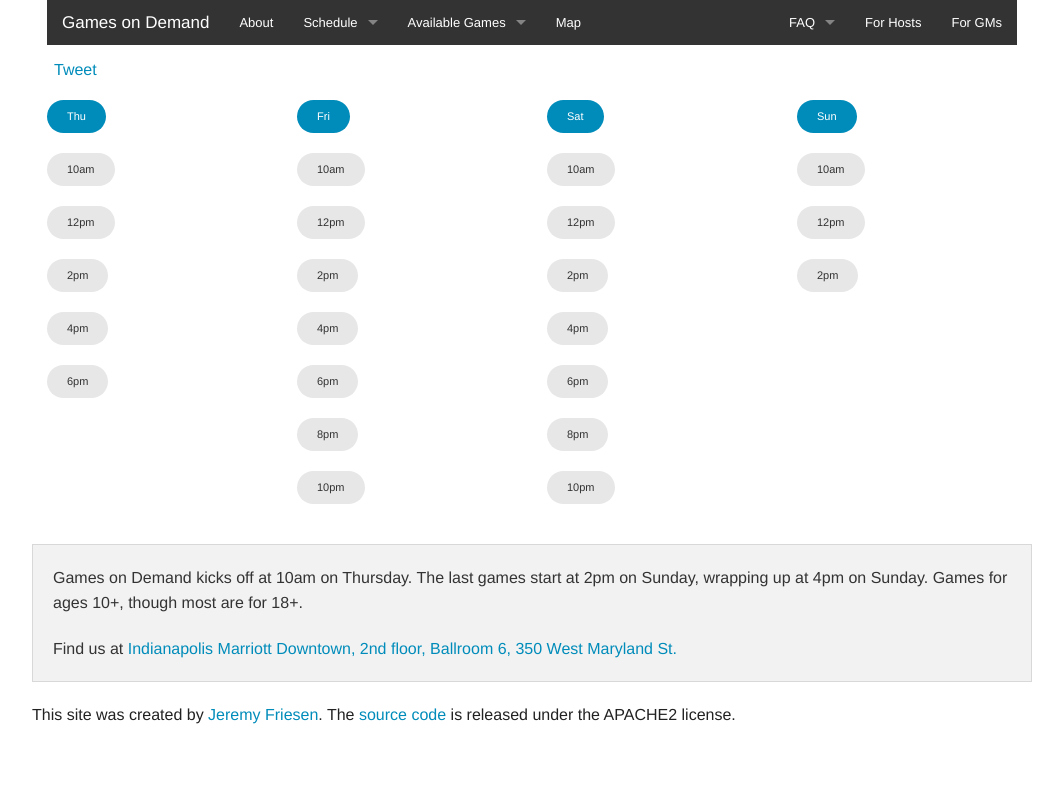
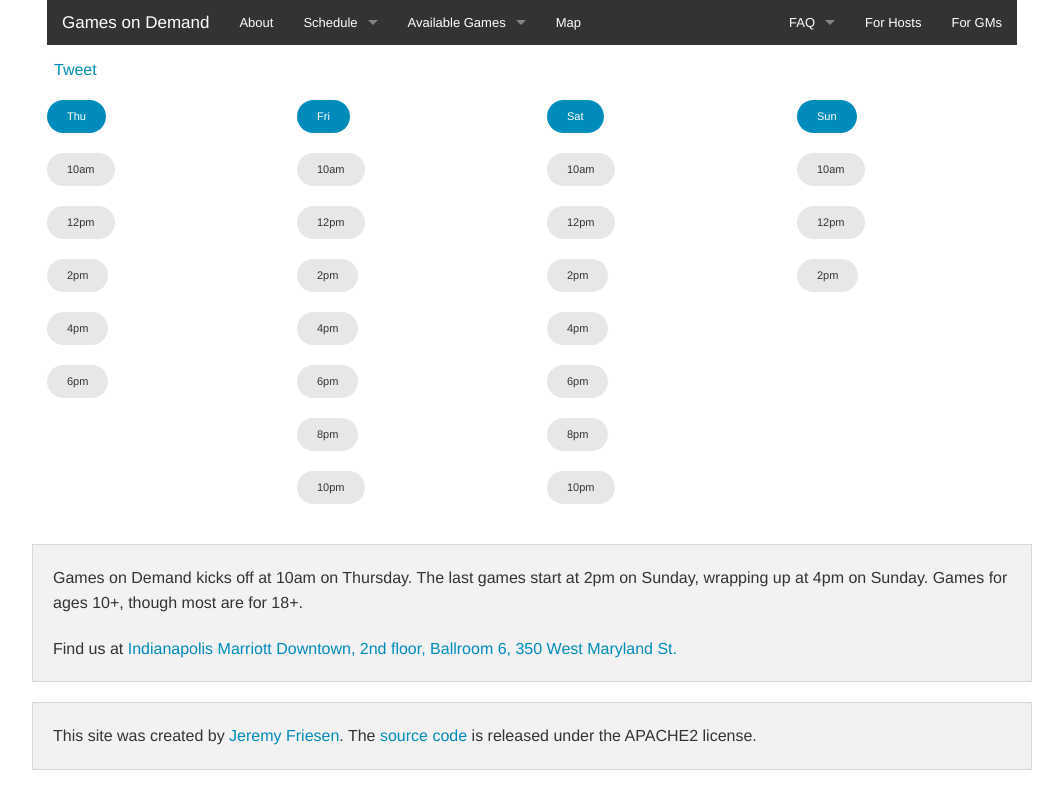
Before and after one commit to gamesondemand/gamesondemand.github.io, a Jekyll site: the page built from index.html, in a window 1280 px wide. Shown: the top 809 px of the page, without its empty margins (108-1171 px from the left). Built offline with Jekyll 4.4.1, drawn with Linux system fonts in a browser that asks for light colours; Markdown is read by kramdown in place of the engine named in the settings; comment, search, counter and statistics services are not loaded.

Commit message:
Improving rendering on smart phone

```diff
--- a/_layouts/default.html
+++ b/_layouts/default.html
@@ -74,8 +74,10 @@
 
     </div>
 
-    <div class="row ownership licensing">
-      <p>This site was created by <a itemprop="author" href="http://plus.google.com/+JeremyFriesen?rel=author">Jeremy Friesen</a>. The <a itemprop="relatedLink" href="http://github.com/gamesondemand/gamesondemand.github.io">source code</a> is released under the APACHE2 license.</p>
+    <div class="row">
+      <footer class="footer large-12 columns panel">
+        <p>This site was created by <a itemprop="author" href="http://plus.google.com/+JeremyFriesen?rel=author">Jeremy Friesen</a>. The <a itemprop="relatedLink" href="http://github.com/gamesondemand/gamesondemand.github.io">source code</a> is released under the APACHE2 license.</p>
+      </footer>
     </div>
     <!-- Place this tag after the last +1 button tag. -->
     <script type="text/javascript">
```
